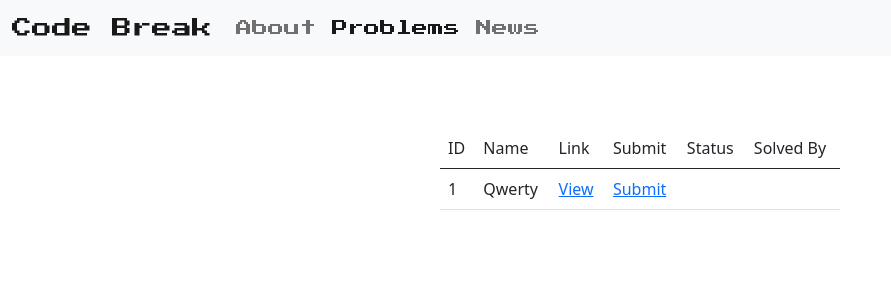
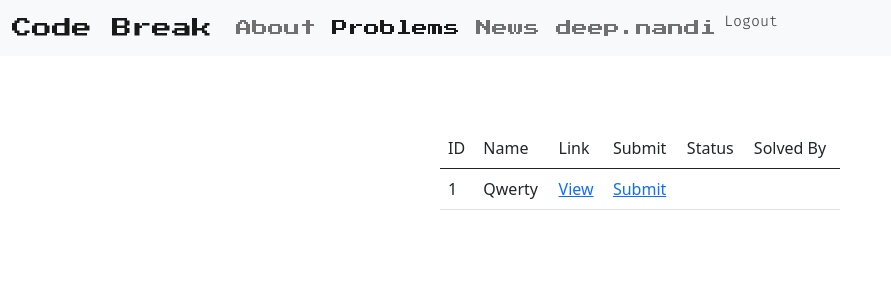
Before and after one commit to himanshu-kr-dev/codebreak, a PHP site: page /phpmailer/problems/index.php in a window 1280 px wide. Shown: the top 300 px of the page, without its empty margins (0-891 px from the left). Run offline with PHP 8.4, Linux system fonts and the light colour scheme; a user stored in the database is signed in; data comes from the database, SQL or seed files in the repository; data that the repository does not hold is empty.

Commit message:
Add files via upload

```diff
--- a/problems/index.php
+++ b/problems/index.php
@@ -22,6 +22,7 @@ $query = mysqli_query($conn, $sql);
         <!-- JavaScript Bundle with Popper -->
         <script src="https://cdn.jsdelivr.net/npm/bootstrap@5.0.0-beta1/dist/js/bootstrap.bundle.min.js" integrity="sha384-ygbV9kiqUc6oa4msXn9868pTtWMgiQaeYH7/t7LECLbyPA2x65Kgf80OJFdroafW" crossorigin="anonymous"></script>
         <link href="https://fonts.googleapis.com/css2?family=Press+Start+2P&display=swap" rel="stylesheet">
+        <link href="https://fonts.googleapis.com/css2?family=Fira+Code:wght@300&display=swap" rel="stylesheet">
         <title>Break Code</title>
         <style>
             .navbar-brand {
@@ -51,6 +52,9 @@ $query = mysqli_query($conn, $sql);
             .alert{
                 margin: 50px;
             }
+            .body-text {
+                font-family: 'Fira Code', monospace;
+            }
         </style>
     </head>
 
@@ -73,6 +77,19 @@ $query = mysqli_query($conn, $sql);
                     <li class="nav-item">
                         <a class="nav-link" href="../news/">News</a>
                     </li>
+                    <li class="nav-item">
+                        <a class="nav-link" href="../user/"><?php if($conf==1){echo $_SESSION['uid'];}?></a>
+                    </li>
+
+                    <?php
+                    if($conf==1){
+                        ?>
+                        <li class="nav-item">
+                            <a class="body-text" style="font-size: 15px;text-decoration: none;color: #414141;" href="../logout/">Logout</a>
+                        </li>
+                        <?php
+                    }
+                    ?>
                 </ul>
             </div>
         </div>
```
